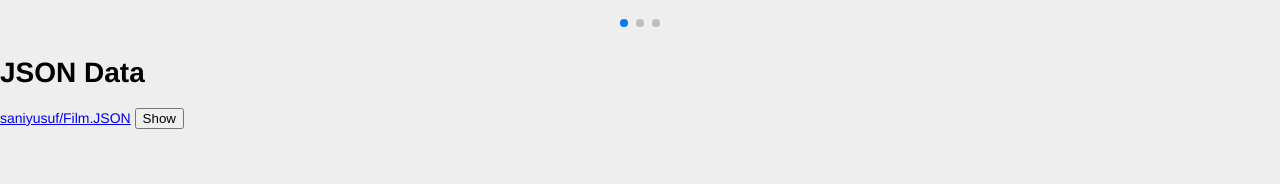
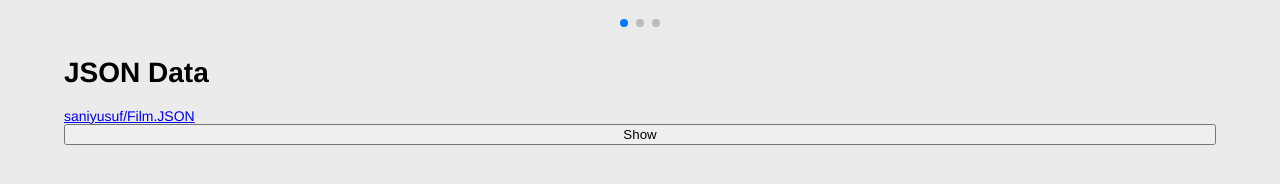
Before and after one commit to arizdn234/Music-fetch, a plain HTML site: page index.html in a window 1280 px wide. Shown: the part 462-646 px from the top of the page. Drawn offline with nearby package versions, Linux system fonts and the light colour scheme.

Commit message:
fix: Cursor modal type

```diff
--- a/style.css
+++ b/style.css
@@ -5,13 +5,22 @@ body {
 }
 
 body {
-    background: #eee;
+	background-color: rgb(235, 235, 235);
     font-family: Helvetica Neue, Helvetica, Arial, sans-serif;
     font-size: 14px;
     color: #000;
     margin: 0;
     padding: 0;
 }
+
+.container {
+	width: 90%;
+	min-width: 50%;
+	margin: auto;
+	display: flex;
+	flex-direction: column;
+}
+
 
 /* __Swiper Style__ */
 .swiper {
@@ -158,6 +167,7 @@ body {
     border-radius: 5px;
     text-align: center;
     font-size: 1rem;
+    cursor: pointer;
 }
 
 .btn-close {
```
